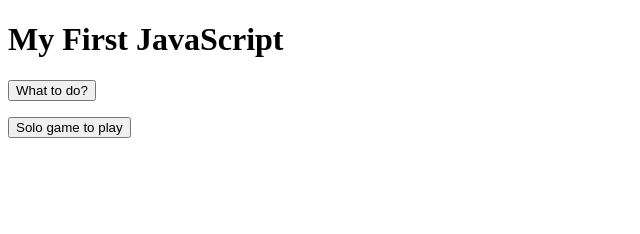
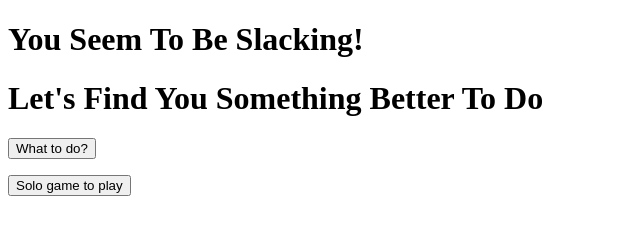
Before and after one commit to kencoleman04/kencoleman04.github.io, a plain HTML site: page index.html in a window 1280 px wide. Shown: the whole page, without its empty margins (0-640 px from the left). Drawn offline with Linux system fonts and the light colour scheme.

Commit message:
Minor updates to the headers, HTML formatting

```diff
--- a/index.html
+++ b/index.html
@@ -56,20 +56,13 @@ var sologames = [ 'Forbidden Island',
                       'Takenoko' ]
     </script>
 
-<h1>My First JavaScript</h1>
+    <h1>You Seem To Be Slacking!</h1>
+    <h1>Let's Find You Something Better To Do</h1>
 
-<button type="button"
-onclick="document.getElementById('todo').innerHTML = todos.sample()">
-What to do?</button>
-
+    <button type="button" onclick="document.getElementById('todo').innerHTML = todos.sample()">What to do?</button>
     <p id="todo"></p>
 
-<button type="button"
-onclick="document.getElementById('sologame').innerHTML = sologames.sample()">
-Solo game to play</button>
-
+    <button type="button" onclick="document.getElementById('sologame').innerHTML = sologames.sample()">Solo game to play</button>
     <p id="sologame"></p>
-
-
   </body>
 </html>
```
Lines whose indentation alone changed are shown as unchanged.
